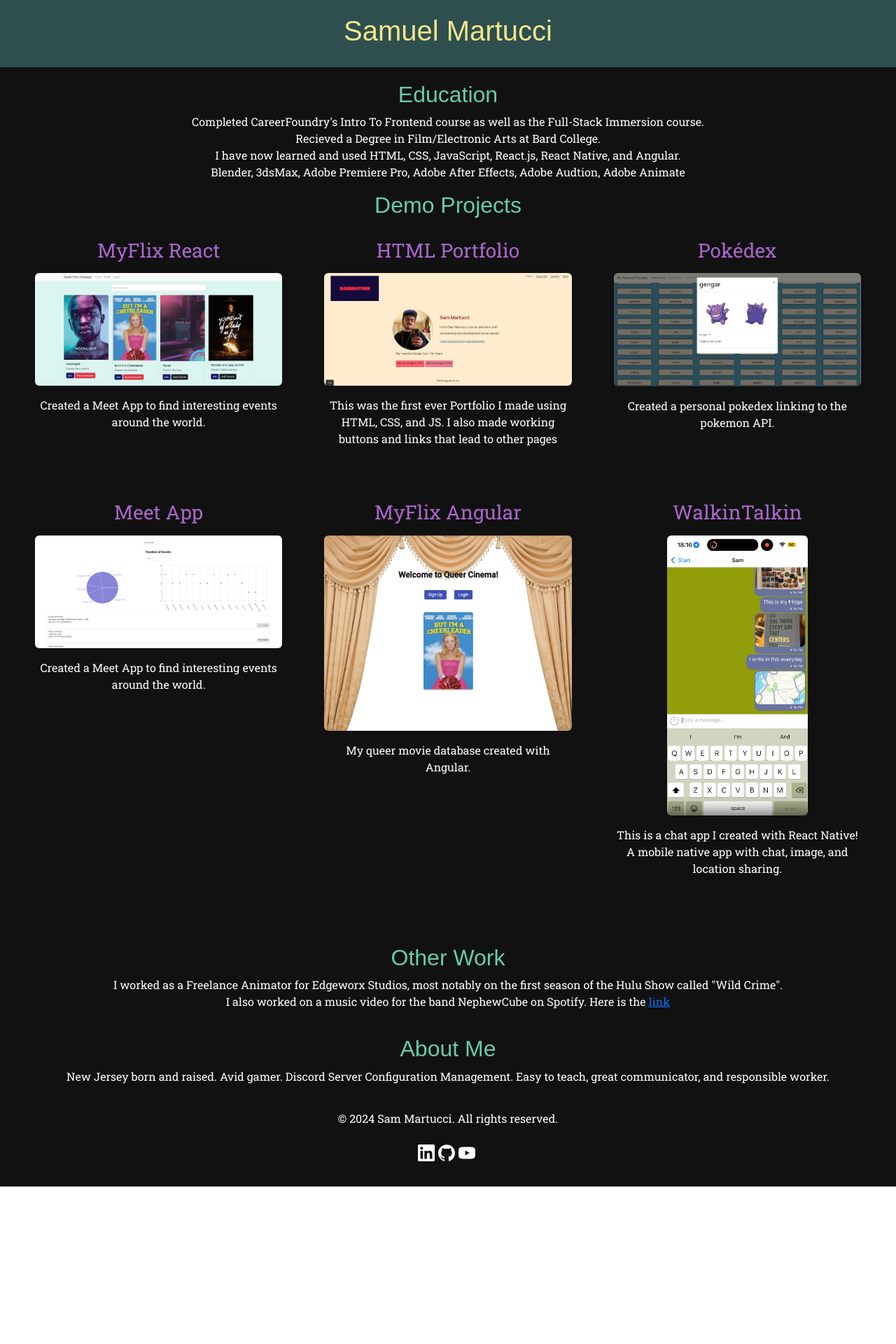
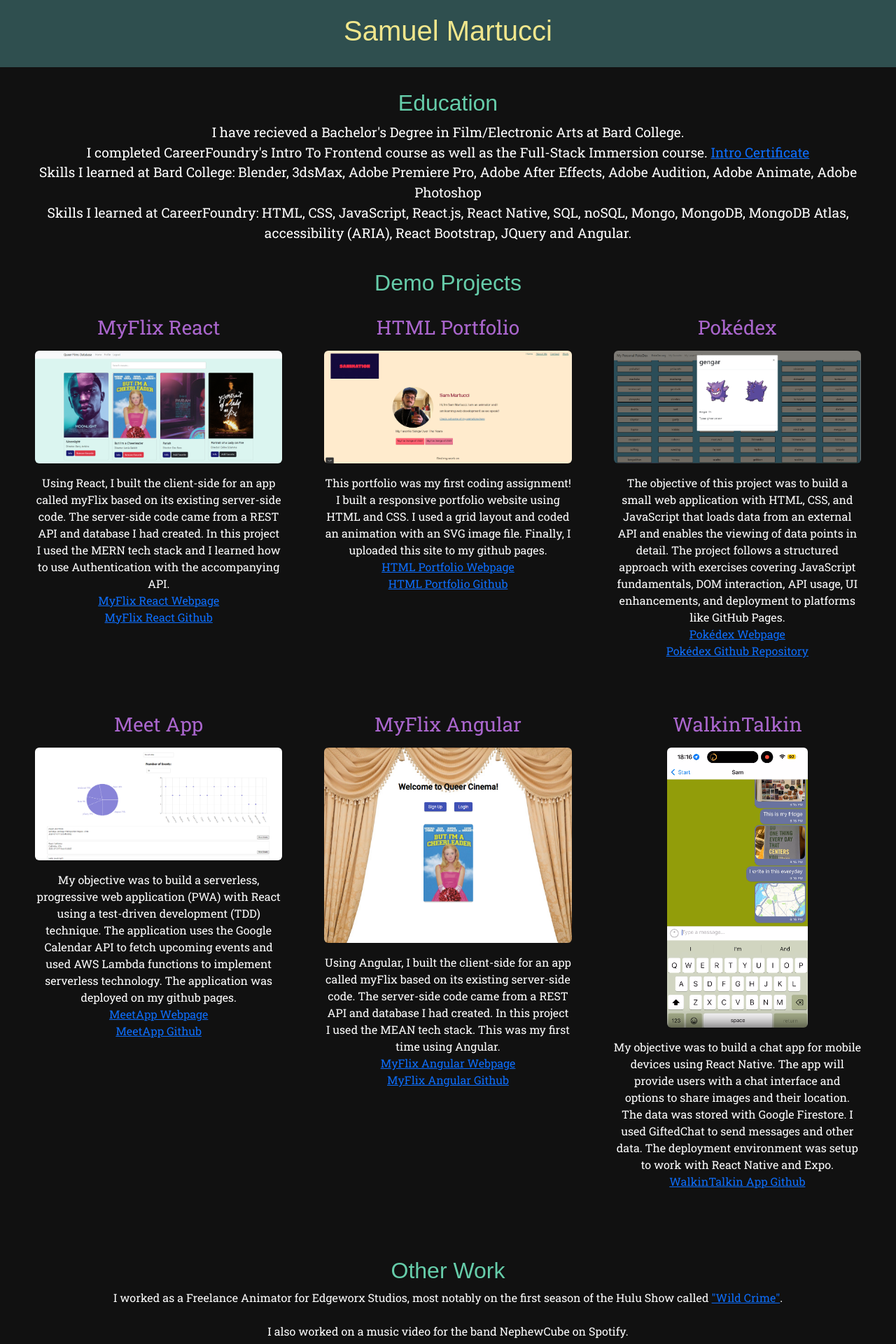
Before and after one commit to sanimations/CRA-Portfolio, a React (Create React App) app: page / in a window 1280 px wide. Shown: the top 1920 px of the page at 70% size. Before the commit the page ends 1695 px from the top, so only its background shows below. Built offline with nearby package versions, Linux system fonts and the light colour scheme; a web font is replaced by a local one.

Commit message:
Updated Portfolio webpage

```diff
--- a/src/App.css
+++ b/src/App.css
@@ -79,3 +79,32 @@
   margin-right: 5px;
   fill: white;
 }
+
+#education {
+  margin-top: 1%;
+  margin-bottom: 3%;
+}
+
+.education-p {
+  font-size: 120%;
+}
+
+.video-container {
+  overflow: hidden;
+  padding-bottom: 20%;
+  position: relative;
+  height: 0;
+}
+
+.video-container iframe {
+  position: absolute;
+  left: 50%;
+  top: 50%;
+  transform: translate(-50%, -50%); /* Move the iframe back by 50% of its own width and height */
+  height: 100%;
+  width: 50%;
+}
+
+#about-me{
+  margin: 2% 25% 0;
+}
--- a/src/App.jsx
+++ b/src/App.jsx
@@ -18,14 +18,24 @@
         {/* Education */}
         <section id="education">
           <h2 style={{ color: "#66CDAA" }}>Education</h2>
-          <p>
-            Completed CareerFoundry's Intro To Frontend course as well as the
-            Full-Stack Immersion course.<br></br>
-            Recieved a Degree in Film/Electronic Arts at Bard College.<br></br>I
-            have now learned and used HTML, CSS, JavaScript, React.js, React
-            Native, and Angular.<br></br>
-            Blender, 3dsMax, Adobe Premiere Pro, Adobe After Effects, Adobe
-            Audtion, Adobe Animate
+          <p className="education-p">
+            I have recieved a Bachelor's Degree in Film/Electronic Arts at Bard
+            College.<br></br>I completed CareerFoundry's Intro To Frontend
+            course as well as the Full-Stack Immersion course.{" "}
+            <a
+              href="https://www.linkedin.com/posts/samuel-martucci-57710317b_im-happy-to-share-that-ive-completed-the-activity-7090117281665441792-Dsz2?utm_source=share&utm_medium=member_desktop"
+              target="_blank"
+              rel="noopener noreferrer"
+            >
+              Intro Certificate
+            </a>
+            <br></br>
+            Skills I learned at Bard College: Blender, 3dsMax, Adobe Premiere
+            Pro, Adobe After Effects, Adobe Audition, Adobe Animate, Adobe
+            Photoshop<br></br>
+            Skills I learned at CareerFoundry: HTML, CSS, JavaScript, React.js,
+            React Native, SQL, noSQL, Mongo, MongoDB, MongoDB Atlas,
+            accessibility (ARIA), React Bootstrap, JQuery and Angular.
           </p>
         </section>
 
@@ -51,7 +61,28 @@
               </a>
               <p></p>
               <p>
-                Created a Meet App to find interesting events around the world.
+                Using React, I built the client-side for an app called myFlix
+                based on its existing server-side code. The server-side code
+                came from a REST API and database I had created. In this project
+                I used the MERN tech stack and I learned how to use
+                Authentication with the accompanying API.
+                <br></br>
+                <a
+                  href="https://qfdb.netlify.app/login"
+                  target="_blank"
+                  rel="noopener noreferrer"
+                >
+                  MyFlix React Webpage
+                </a>
+                <br></br>
+                <a
+                  href="https://github.com/sanimations/myFlix-client"
+                  target="_blank"
+                  rel="noopener noreferrer"
+                >
+                  {" "}
+                  MyFlix React Github{" "}
+                </a>
               </p>
             </div>
 
@@ -73,9 +104,27 @@
               </a>
               <p></p>
               <p>
-                This was the first ever Portfolio I made using HTML, CSS, and
-                JS. I also made working buttons and links that lead to other
-                pages
+                This portfolio was my first coding assignment! I built a
+                responsive portfolio website using HTML and CSS. I used a grid
+                layout and coded an animation with an SVG image file. Finally, I
+                uploaded this site to my github pages.
+                <br></br>
+                <a
+                  href="https://sanimations.github.io/portfolio-website/index.html"
+                  target="_blank"
+                  rel="noopener noreferrer"
+                >
+                  HTML Portfolio Webpage
+                </a>
+                <br></br>
+                <a
+                  href="https://github.com/sanimations/portfolio-website/tree/main"
+                  target="_blank"
+                  rel="noopener noreferrer"
+                >
+                  {" "}
+                  HTML Portfolio Github{" "}
+                </a>
               </p>
             </div>
 
@@ -96,7 +145,30 @@
                 />
               </a>
               <p></p>
-              <p>Created a personal pokedex linking to the pokemon API.</p>
+              <p>
+                The objective of this project was to build a small web
+                application with HTML, CSS, and JavaScript that loads data from
+                an external API and enables the viewing of data points in
+                detail. The project follows a structured approach with exercises
+                covering JavaScript fundamentals, DOM interaction, API usage, UI
+                enhancements, and deployment to platforms like GitHub Pages.
+                <br></br>
+                <a
+                  href="https://sanimations.github.io/pokedex-js/"
+                  target="_blank"
+                  rel="noopener noreferrer"
+                >
+                  Pokédex Webpage
+                </a>
+                <br></br>
+                <a
+                  href="https://github.com/sanimations/pokedex-js"
+                  target="_blank"
+                  rel="noopener noreferrer"
+                >
+                  Pokédex Github Repository
+                </a>
+              </p>
             </div>
 
             {/* Project 4 */}
@@ -117,7 +189,28 @@
               </a>
               <p></p>
               <p>
-                Created a Meet App to find interesting events around the world.
+                My objective was to build a serverless, progressive web
+                application (PWA) with React using a test-driven development
+                (TDD) technique. The application uses the Google Calendar API to
+                fetch upcoming events and used AWS Lambda functions to implement
+                serverless technology. The application was deployed on my github
+                pages.
+                <br></br>
+                <a
+                  href="https://sanimations.github.io/meet/"
+                  target="_blank"
+                  rel="noopener noreferrer"
+                >
+                  MeetApp Webpage
+                </a>
+                <br></br>
+                <a
+                  href="https://github.com/sanimations/meet"
+                  target="_blank"
+                  rel="noopener noreferrer"
+                >
+                  MeetApp Github
+                </a>
               </p>
             </div>
 
@@ -138,7 +231,29 @@
                 />
               </a>
               <p></p>
-              <p>My queer movie database created with Angular.</p>
+              <p>
+                Using Angular, I built the client-side for an app called myFlix
+                based on its existing server-side code. The server-side code
+                came from a REST API and database I had created. In this project
+                I used the MEAN tech stack. This was my first time using
+                Angular.
+                <br></br>
+                <a
+                  href="https://sanimations.github.io/myFlixAngularClient/welcome"
+                  target="_blank"
+                  rel="noopener noreferrer"
+                >
+                  MyFlix Angular Webpage
+                </a>
+                <br></br>
+                <a
+                  href="https://github.com/sanimations/myFlixAngularClient"
+                  target="_blank"
+                  rel="noopener noreferrer"
+                >
+                  MyFlix Angular Github
+                </a>
+              </p>
             </div>
 
             {/* Project 6 */}
@@ -159,8 +274,24 @@
               </a>
               <p></p>
               <p>
-                This is a chat app I created with React Native! A mobile native
-                app with chat, image, and location sharing.
+                My objective was to build a chat app for mobile devices using
+                React Native. The app will provide users with a chat interface
+                and options to share images and their location. The data was
+                stored with Google Firestore. I used GiftedChat to send messages
+                and other data. The deployment environment was setup to work
+                with React Native and Expo.
+                <br></br>
+                {/* <a href="placeholder" target="_blank" rel="noopener noreferrer">
+                  ****Update Youtube demo
+                </a>
+                <br></br> */}
+                <a
+                  href="https://github.com/sanimations/WalkinTalkin"
+                  target="_blank"
+                  rel="noopener noreferrer"
+                >
+                  WalkinTalkin App Github
+                </a>
               </p>
             </div>
           </div>
@@ -172,26 +303,43 @@
         <h2 style={{ color: "#66CDAA" }}>Other Work</h2>
         <p>
           I worked as a Freelance Animator for Edgeworx Studios, most notably on
-          the first season of the Hulu Show called "Wild Crime".
-          <br></br>I also worked on a music video for the band NephewCube on
-          Spotify. Here is the{" "}
+          the first season of the Hulu Show called{" "}
           <a
-            href="https://www.youtube.com/watch?v=oIYrEnYwzGk"
+            href="https://www.imdb.com/name/nm15804493/?ref_=ttfc_fc_cr"
             target="_blank"
             rel="noopener noreferrer"
           >
-            link
+            "Wild Crime"
           </a>
-          {/* Imbed the links for my youtube and possibly an IMDB page or something */}
+          .<br></br>
+          <br></br>I also worked on a music video for the band NephewCube on
+          Spotify.
         </p>
+        <div className="video-container">
+          <iframe
+            width="560"
+            height="315"
+            src="https://www.youtube.com/embed/oIYrEnYwzGk"
+            title="YouTube video player"
+            frameborder="0"
+            allow="accelerometer; autoplay; clipboard-write; encrypted-media; gyroscope; picture-in-picture"
+            allowfullscreen
+          ></iframe>
+        </div>
       </section>
 
       {/* About Me */}
       <section id="about-me">
         <h2 style={{ color: "#66CDAA" }}>About Me</h2>
         <p>
-          New Jersey born and raised. Avid gamer. Discord Server Configuration
-          Management. Easy to teach, great communicator, and responsible worker.
+          Hey there! I'm Sam Martucci, a native of New Jersey with a passion for
+          technology and gaming. With a background in Film/Electronic Arts and a
+          knack for server management, I've honed my skills in both creative and
+          technical realms. When I'm not diving into code or managing my Discord
+          server, you'll often find me immersed in the latest gaming adventures.
+          As a natural communicator and eager learner, I thrive on sharing
+          knowledge and collaborating on projects. Let's connect and explore the
+          exciting possibilities together!
         </p>
       </section>
 
```
